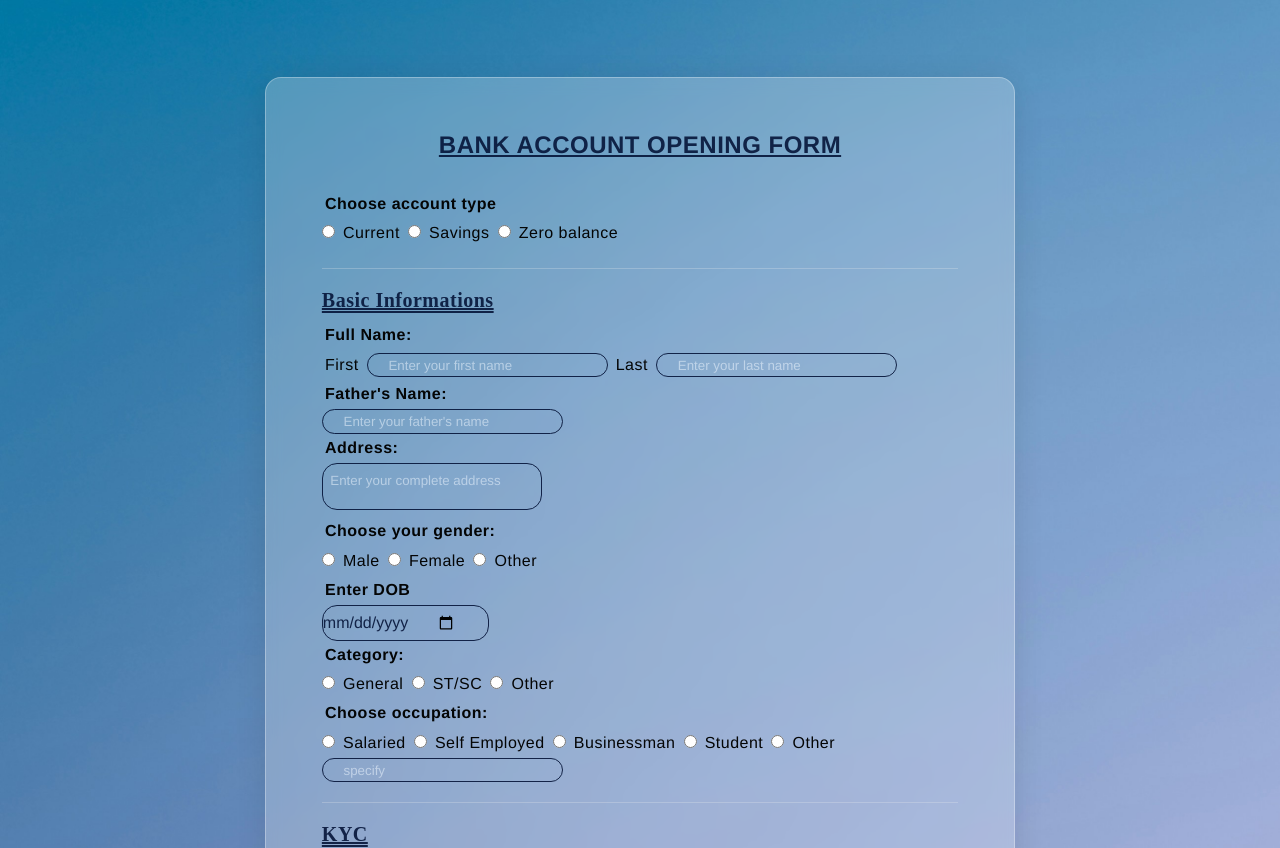
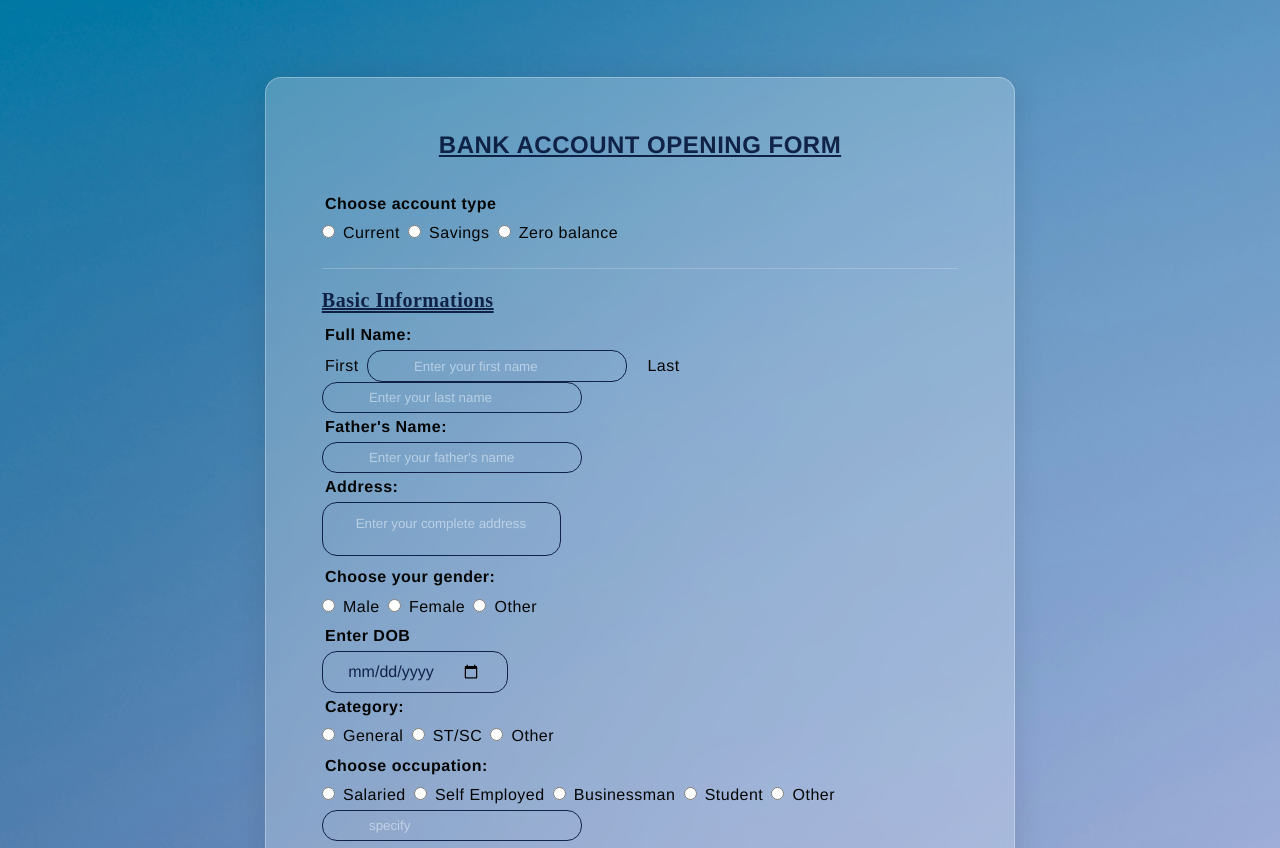
Before and after one commit to kingsu0001/form, a plain HTML site: page index.html in a window 1280 px wide. Shown: the top 848 px of the page. Drawn offline with nearby package versions, Linux system fonts and the light colour scheme.

Commit message:
Added some styling to style.css

```diff
--- a/style.css
+++ b/style.css
@@ -45,7 +45,8 @@ input{
     background-color: transparent;
     border: 1px solid rgba(3, 18, 54, 0.888);;
     border-radius: 15px;
-    padding-right: 5%;
+    padding: 0.5% 4%;
+    margin-right: 2%;
 }
 
 input::placeholder{
@@ -62,6 +63,7 @@ textarea{
     padding-right: 5%;
     overflow: hidden;
     resize: none;
+    padding: 0.5% 4%;
 }
 
 textarea::placeholder{
```
